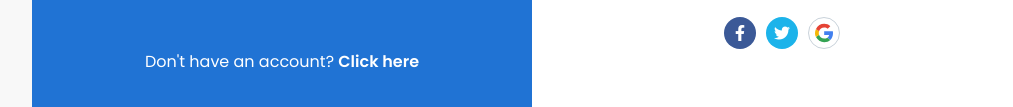
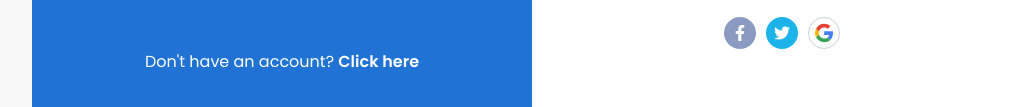
Before and after one commit to dlinh010203/Learning-Programming-Website, a plain HTML site: page login.html in a window 1280 px wide. In both pictures the pointer is over the link 848 px from the left and 645 px from the top of the page. Shown: the part 612-719 px from the top of the page, without its empty margins (108-1121 px from the left). Drawn offline with Linux system fonts and the light colour scheme.

Commit message:
Add hover social login

```diff
--- a/assets/css/login.css
+++ b/assets/css/login.css
@@ -267,6 +267,10 @@ a {
     border: 1px solid #c9d2da;
 }
 
+.form__icon-social:hover {
+    opacity: 0.6;
+}
+
 /* Footer */
 
 .footer {
```
